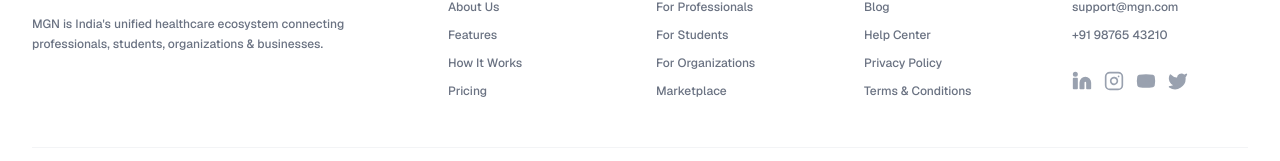
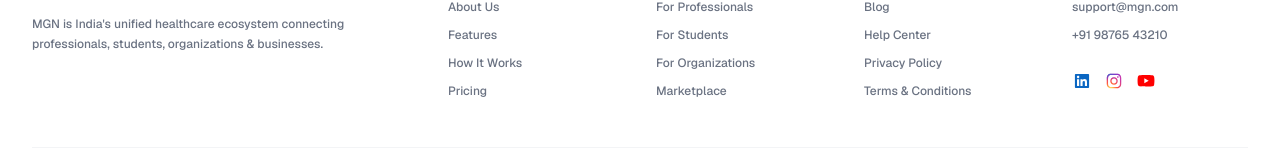
Before and after one commit to medglobalnetwork/mgn, a Next.js app: page / in a window 1280 px wide. Shown: the part 2895-3056 px from the top of the page. Built offline with nearby package versions, Linux system fonts and the light colour scheme; no server answers.

Commit message:
Fix lucide-react brand imports causing build error

```diff
--- a/src/components/Footer.tsx
+++ b/src/components/Footer.tsx
@@ -3,7 +3,7 @@
 import Link from "next/link";
 import { usePathname } from "next/navigation";
 import { siteConfig } from "@/config/site";
-import { Linkedin, Instagram, Youtube, Twitter } from "lucide-react";
+import Image from "next/image";
 
 export default function Footer() {
   const pathname = usePathname();
@@ -58,16 +58,13 @@
 
             <div className="flex gap-3 mt-4">
                <a href={siteConfig.links.linkedin} target="_blank" rel="noopener noreferrer" className="text-gray-400 hover:text-[#0052CC] transition-colors">
-                 <Linkedin className="w-5 h-5 fill-current" />
+                 <Image src="/icons/linkedin.svg" alt="LinkedIn" width={20} height={20} className="object-contain" />
                </a>
                <a href="#" target="_blank" rel="noopener noreferrer" className="text-gray-400 hover:text-[#0052CC] transition-colors">
-                 <Instagram className="w-5 h-5" />
+                 <Image src="/icons/instagram.svg" alt="Instagram" width={20} height={20} className="object-contain" />
                </a>
                <a href="#" target="_blank" rel="noopener noreferrer" className="text-gray-400 hover:text-[#0052CC] transition-colors">
-                 <Youtube className="w-5 h-5 fill-current" />
-               </a>
-               <a href="#" target="_blank" rel="noopener noreferrer" className="text-gray-400 hover:text-[#0052CC] transition-colors">
-                 <Twitter className="w-5 h-5 fill-current" />
+                 <Image src="/icons/youtube.svg" alt="YouTube" width={20} height={20} className="object-contain" />
                </a>
             </div>
           </div>
```
